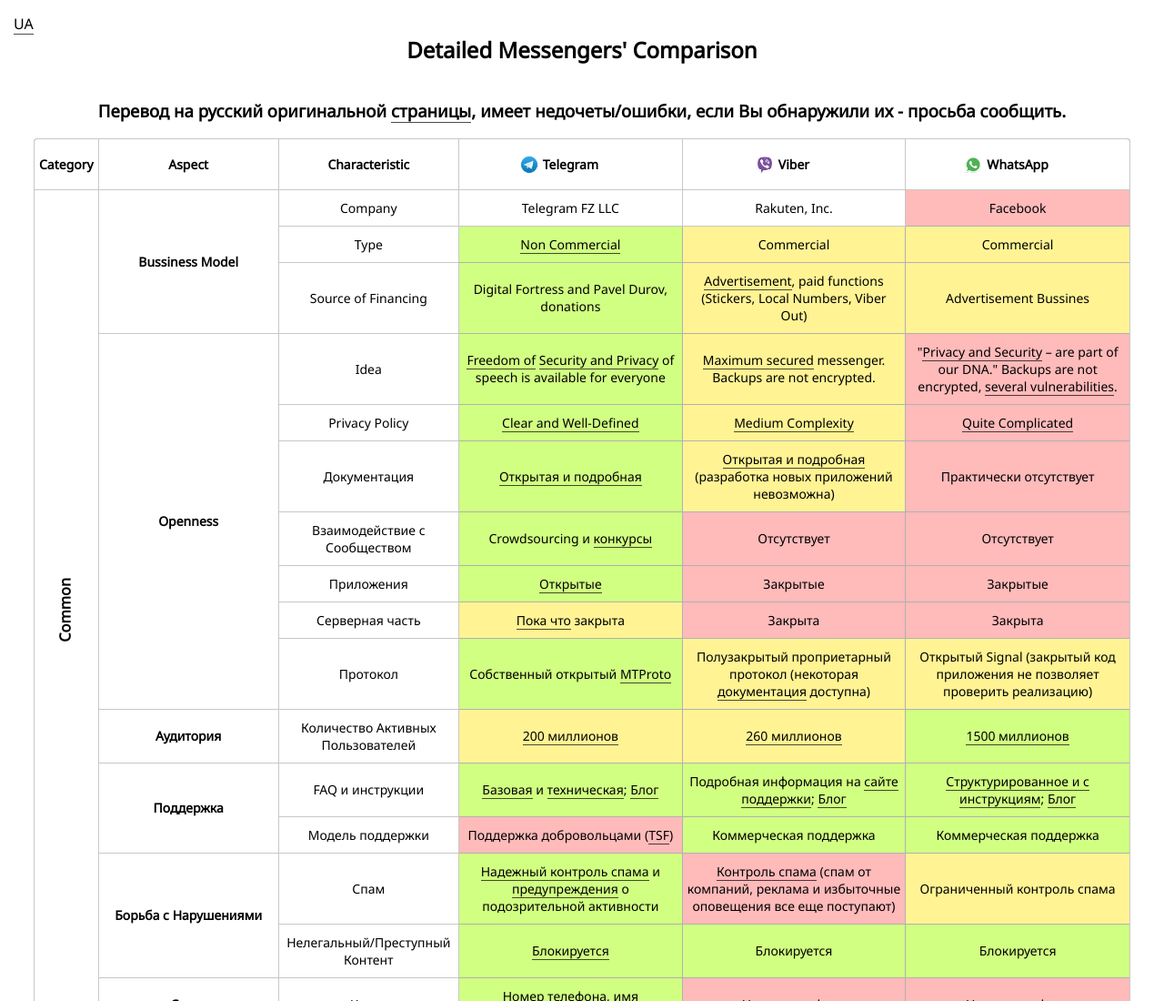
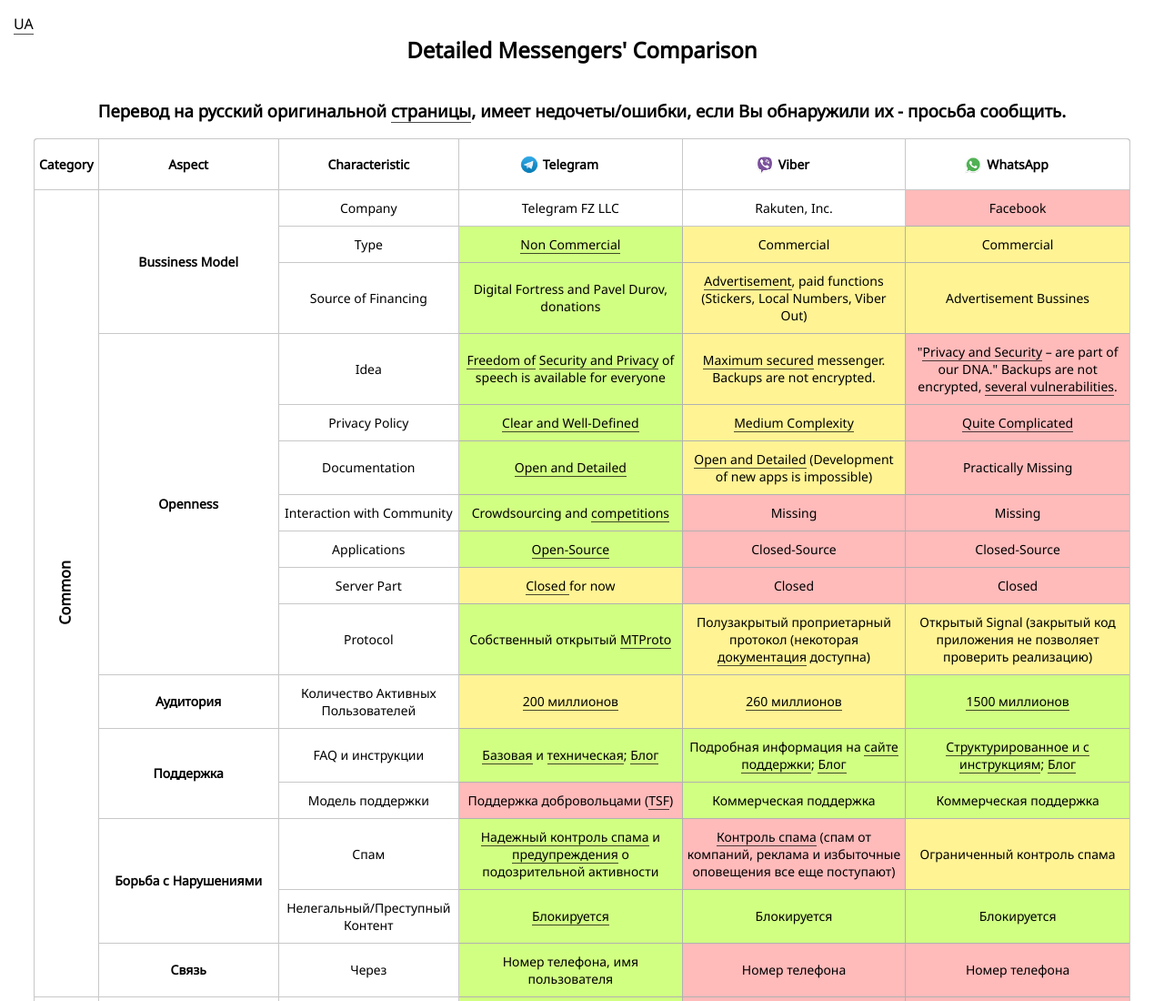
Before and after one commit to HiperFall/HiperFall.github.io, a plain HTML site: page messenger-comparison/index.html in a window 1280 px wide. Shown: the top 1100 px of the page at 91% size. Drawn offline with Linux system fonts and the light colour scheme.

Commit message:
Add files via upload

```diff
--- a/messenger-comparison/index.html
+++ b/messenger-comparison/index.html
@@ -102,36 +102,36 @@
 								Complicated</a></td>
 					</tr>
 					<tr>
-						<td>Документация</td>
-						<td class="advantage"><a href="https://core.telegram.org/">Открытая и подробная</a></td>
-						<td class="mediocrity"><a href="https://developers.viber.com/docs/all/">Открытая и
-								подробная</a>
-							(разработка
-							новых приложений невозможна)</td>
-						<td class="disadvantage">Практически отсутствует</td>
-					</tr>
-					<tr>
-						<td>Взаимодействие с Сообществом</td>
-						<td class="advantage">Crowdsourcing и <a href="https://contest.dev/">конкурсы</a></td>
-						<td class="disadvantage">Отсутствует</td>
-						<td class="disadvantage">Отсутствует</td>
-					</tr>
-					<tr>
-						<td>Приложения</td>
-						<td class="advantage"><a href="https://telegram.org/apps#source-code">Открытые</a></td>
-						<td class="disadvantage">Закрытые</td>
-						<td class="disadvantage">Закрытые</td>
-					</tr>
-					<tr>
-						<td>Серверная часть</td>
-						<td class="mediocrity"><a href="https://telegram.org/faq#q-why-not-open-source-everything">Пока
-								что</a> закрыта
-						</td>
-						<td class="disadvantage">Закрыта</td>
-						<td class="disadvantage">Закрыта</td>
-					</tr>
-					<tr>
-						<td>Протокол</td>
+						<td>Documentation</td>
+						<td class="advantage"><a href="https://core.telegram.org/">Open and Detailed</a></td>
+						<td class="mediocrity"><a href="https://developers.viber.com/docs/all/">Open and
+								Detailed</a>
+							(Development of
+							new apps is impossible)</td>
+						<td class="disadvantage">Practically Missing</td>
+					</tr>
+					<tr>
+						<td>Interaction with Community</td>
+						<td class="advantage">Crowdsourcing and <a href="https://contest.dev/">competitions</a></td>
+						<td class="disadvantage">Missing</td>
+						<td class="disadvantage">Missing</td>
+					</tr>
+					<tr>
+						<td>Applications</td>
+						<td class="advantage"><a href="https://telegram.org/apps#source-code">Open-Source</a></td>
+						<td class="disadvantage">Closed-Source</td>
+						<td class="disadvantage">Closed-Source</td>
+					</tr>
+					<tr>
+						<td>Server Part</td>
+						<td class="mediocrity"><a href="https://telegram.org/faq#q-why-not-open-source-everything">Closed
+								</a> for now
+						</td>
+						<td class="disadvantage">Closed</td>
+						<td class="disadvantage">Closed</td>
+					</tr>
+					<tr>
+						<td>Protocol</td>
 						<td class="advantage">Собственный открытый <a href="https://core.telegram.org/mtproto">MTProto</a>
 						</td>
 						<td class="mediocrity">Полузакрытый проприетарный протокол (некоторая <a
```
